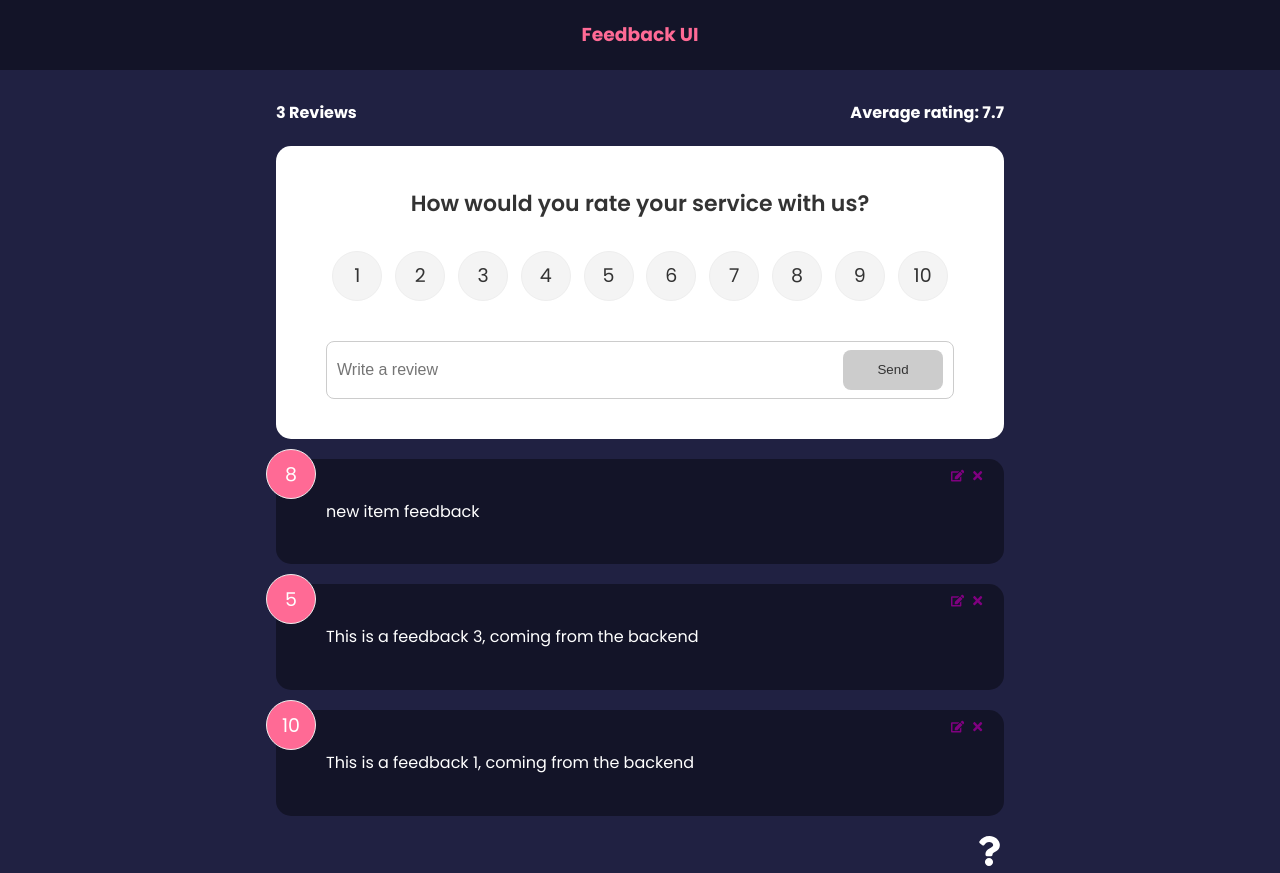
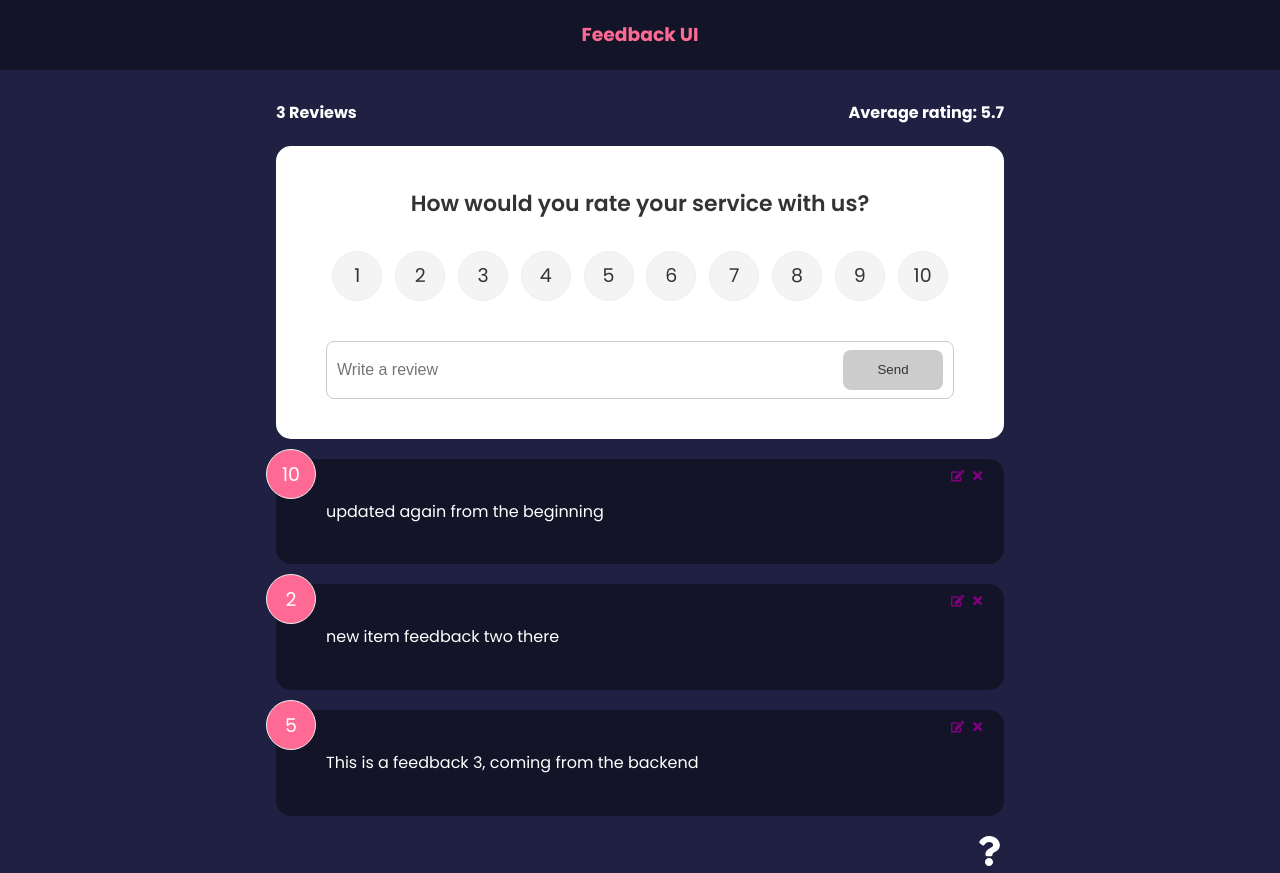
Before and after one commit to igorhsil/react-travesty, a React (Create React App) app: page / in a window 1280 px wide. Built offline with nearby package versions, Linux system fonts and the light colour scheme; data requests are answered from the project's data file.

Commit message:
CRUD operations

```diff
--- a/db.json
+++ b/db.json
@@ -1,19 +1,19 @@
 {
   "feedback": [
-    {
-      "id": 1,
-      "rating": 10,
-      "text": "This is a feedback 1, coming from the backend"
-    },
     {
       "id": 3,
       "rating": 5,
       "text": "This is a feedback 3, coming from the backend"
     },
     {
-      "rating": 8,
-      "text": "new item feedback",
+      "text": "new item feedback two there",
+      "rating": 2,
       "id": 4
+    },
+    {
+      "text": "updated again from the beginning",
+      "rating": 10,
+      "id": 7
     }
   ]
 }
--- a/src/contex/FeedbackContext.js
+++ b/src/contex/FeedbackContext.js
@@ -1,5 +1,4 @@
 import { createContext, useState, useEffect } from 'react';
-import { v4 as uuid } from 'uuid';
 
 
 const FeedbackContext = createContext();
@@ -9,12 +8,13 @@ export const FeedbackProvider = ({ children }) => {
     const [ feedbackEdit, setFeedbackEdit ] = useState( {
         item: {}, edit: false,
     } );
-    const [ isLoading, setIsLoading ] = useState(true);
+    const [ isLoading, setIsLoading ] = useState( true );
 
     useEffect( () => {
         fetchFeedbackData();
     }, [] );
 
+    // fetch data from mock-json server db
     const fetchFeedbackData = async () => {
         const res = await fetch( `/feedback?_sort=id&_order=desc` );
         const data = await res.json();
@@ -23,23 +23,45 @@ export const FeedbackProvider = ({ children }) => {
 
     };
 
-    const deleteFeedback = (id) => {
+    const deleteFeedback = async (id) => {
         if ( window.confirm( 'Are you sure you want to delete a feedback?' ) ) {
+            // delete feedback
+            await fetch( `/feedback/${id}`, {
+                method: 'DELETE'
+            } );
             setFeedback( feedback.filter( (item) => item.id !== id ) );
         }
     };
 
-    const addFeedback = (newFeedback) => {
-        newFeedback.id = uuid();
-        setFeedback( [ newFeedback, ...feedback ] );
+    const addFeedback = async (newFeedback) => {
+        // fetch data
+        const res = await fetch( '/feedback', {
+            method: 'POST', headers: {
+                'Content-Type': 'application/json'
+            }, body: JSON.stringify( newFeedback )
+        } );
+
+        const data = await res.json();
+        // add new feedback, and spread rest of them
+        setFeedback( [ data, ...feedback ] );
     };
 
     const editFeedback = (item) => {
         setFeedbackEdit( { item, edit: true } );
     };
 
-    const updateFeedback = (id, updItem) => {
-        setFeedback( feedback.map( (item) => (item.id === id ? { ...item, ...updItem } : item) ) );
+    const updateFeedback = async (id, updItem) => {
+        // update/edit any feedback item
+        const res = await fetch( `/feedback/${id}`, {
+            method: 'PUT', headers: {
+                'Content-Type': 'application/json'
+            }, body: JSON.stringify( updItem )
+        } );
+
+        // data coming from the server
+        const data = await res.json();
+
+        setFeedback( feedback.map( (item) => (item.id === id ? { ...item, ...data } : item) ) );
     };
 
     return (<FeedbackContext.Provider
```
